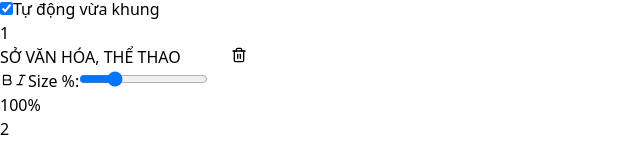
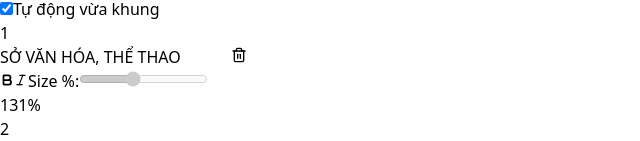
Before and after one commit to tvt253/thiep_hoa, a React (Vite) app: page / in a window 1280 px wide. Shown: the part 655-796 px from the top of the page, without its empty margins (0-640 px from the left). Built offline with nearby package versions, Linux system fonts and the light colour scheme.

Commit message:
feat: lock slider and display computed scale % when auto-fit is enabled; highlight selected state for bold/italic toggles

```diff
--- a/src/App.jsx
+++ b/src/App.jsx
@@ -452,9 +452,9 @@ export default function OvalBannerEditor() {
 
               <div className="space-y-3">
                 {lineMetrics.map((line, index) => (
-                  <div key={line.id} className={`bg-white p-3 rounded-lg border shadow-sm space-y-3 transition hover:shadow-md ${line.isClamped ? 'border-orange-300 ring-1 ring-orange-100' : 'border-slate-200 hover:border-blue-300'}`}>
+                  <div key={line.id} className={`bg-white p-3 rounded-lg border shadow-sm space-y-3 transition hover:shadow-md ${!autoFit && line.isClamped ? 'border-orange-300 ring-1 ring-orange-100' : 'border-slate-200 hover:border-blue-300'}`}>
                     <div className="flex items-center gap-2">
-                      <div className={`flex items-center justify-center w-6 h-6 rounded-full text-xs font-bold ${line.isClamped ? 'bg-orange-100 text-orange-600' : 'bg-slate-100 text-slate-500'}`}>
+                      <div className={`flex items-center justify-center w-6 h-6 rounded-full text-xs font-bold ${!autoFit && line.isClamped ? 'bg-orange-100 text-orange-600' : 'bg-slate-100 text-slate-500'}`}>
                         {index + 1}
                       </div>
                       <input
@@ -469,24 +469,32 @@ export default function OvalBannerEditor() {
                     <div className="flex items-center gap-2 pl-8">
                       <button
                         onClick={() => updateLine(line.id, 'isBold', line.isBold === false ? true : false)}
-                        className={`p-1 rounded ${line.isBold !== false ? 'bg-slate-200 text-slate-800' : 'text-slate-400 hover:bg-slate-100'}`}
+                        className={`p-1.5 rounded transition-colors ${line.isBold !== false ? 'bg-blue-600 text-white shadow-sm' : 'bg-slate-100 text-slate-400 hover:bg-slate-200'}`}
                         title="In đậm"
                       >
-                        <Bold size={14} />
+                        <Bold size={14} strokeWidth={line.isBold !== false ? 3 : 2} />
                       </button>
                       <button
                         onClick={() => updateLine(line.id, 'isItalic', !line.isItalic)}
-                        className={`p-1 rounded ${line.isItalic ? 'bg-slate-200 text-slate-800' : 'text-slate-400 hover:bg-slate-100'}`}
+                        className={`p-1.5 rounded transition-colors ${line.isItalic ? 'bg-blue-600 text-white shadow-sm' : 'bg-slate-100 text-slate-400 hover:bg-slate-200'}`}
                         title="In nghiêng"
                       >
-                        <Italic size={14} />
+                        <Italic size={14} strokeWidth={line.isItalic ? 3 : 2} />
                       </button>
 
                       <span className="text-xs font-medium text-slate-500 whitespace-nowrap ml-1">Size %:</span>
-                      <input type="range" min="50" max="250" value={line.scale} onChange={(e) => updateLine(line.id, 'scale', Number(e.target.value))} className={`w-20 h-1.5 bg-slate-200 rounded-lg appearance-none cursor-pointer ${line.isClamped ? 'accent-orange-500' : 'accent-slate-600'}`} />
+                      <input
+                        type="range" min="50" max="250"
+                        value={autoFit ? Math.round((line.finalFontSize / baseFontSize) * 100) : line.scale}
+                        onChange={(e) => updateLine(line.id, 'scale', Number(e.target.value))}
+                        disabled={autoFit}
+                        className={`w-20 h-1.5 rounded-lg appearance-none ${autoFit ? 'bg-slate-200 cursor-not-allowed opacity-60' : 'bg-slate-300 cursor-pointer accent-blue-600'}`}
+                      />
                       <div className="flex flex-col items-end w-8">
-                        <span className={`text-xs font-bold ${line.isClamped ? 'text-orange-600' : 'text-slate-600'}`}>{line.scale}%</span>
-                        {line.isClamped && <span className="text-[9px] text-orange-500 font-medium leading-none -mt-0.5" title="Đã chạm viền">Max: {line.clampedScale}</span>}
+                        <span className={`text-xs font-bold ${autoFit ? 'text-slate-400' : 'text-blue-600'}`}>
+                          {autoFit ? Math.round((line.finalFontSize / baseFontSize) * 100) : line.scale}%
+                        </span>
+                        {!autoFit && line.isClamped && <span className="text-[9px] text-orange-500 font-medium leading-none -mt-0.5" title="Bị giới hạn viền">Max: {line.clampedScale}</span>}
                       </div>
                     </div>
                   </div>
```
